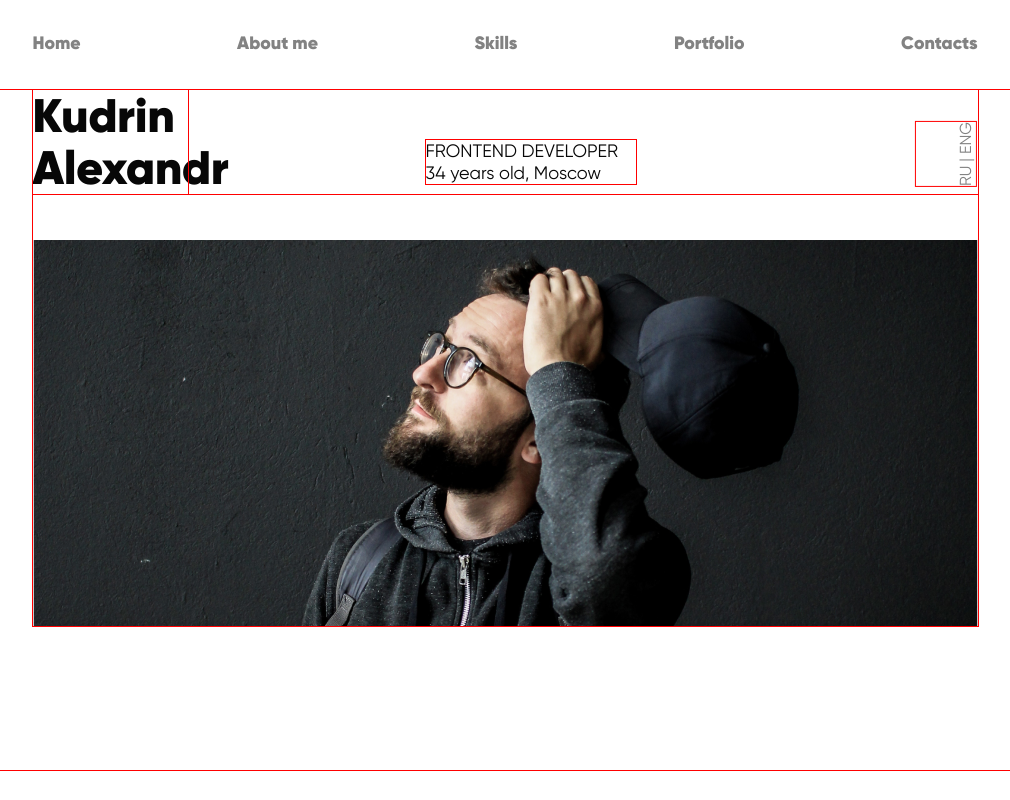
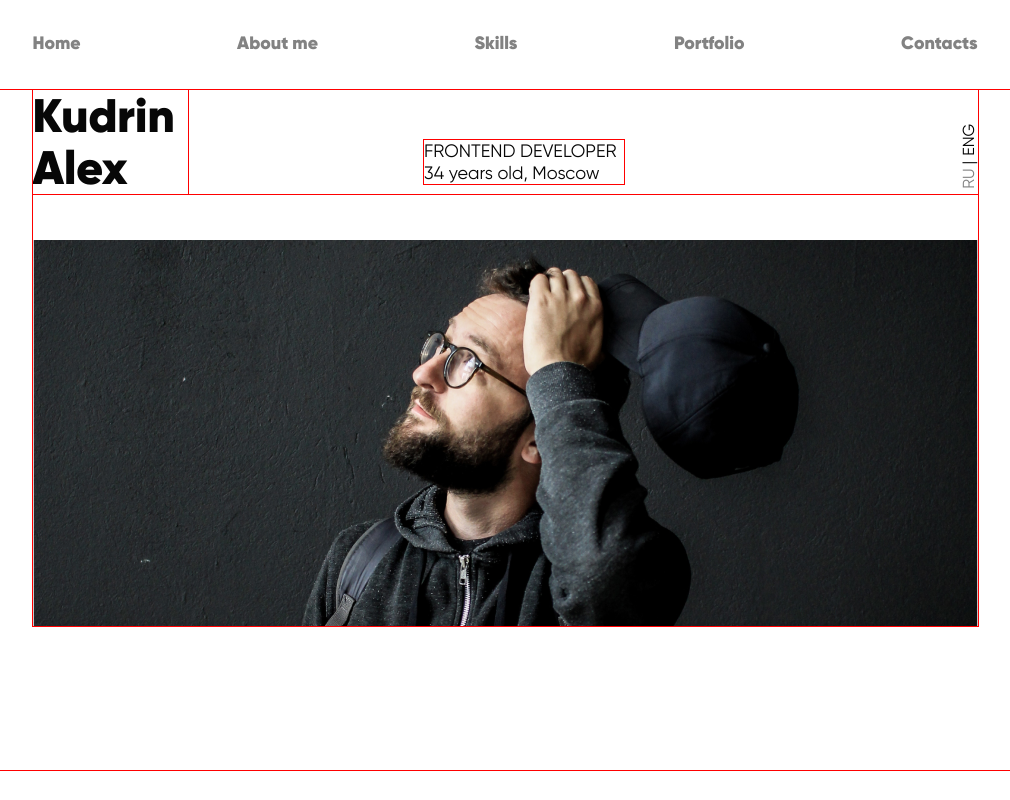
Before and after one commit to The-Mechanical-Ocean/my-portfolio, a React (Create React App) app: page / in a window 1280 px wide. Shown: the whole page, without its empty margins (135-1145 px from the left). Built offline with nearby package versions, Linux system fonts and the light colour scheme.

Commit message:
refactoring lang variant and burger

```diff
--- a/src/components/App/App.js
+++ b/src/components/App/App.js
@@ -1,15 +1,20 @@
-import React from 'react';
-import './App.css';
-import Header from '../Header/Header';
-import Hero from '../Hero/Hero';
+import React from "react";
+import "./App.css";
+import Header from "../Header/Header";
+import Hero from "../Hero/Hero";
+import { LangActiveContext } from "../../context/LangActiveContext";
 
 function App() {
+  const [isRu, setIsRu] = React.useState(false);
+
   return (
-    <div className='app'>
-    <Header/>
-    <Hero />
+    <div className="app">
+      <LangActiveContext.Provider value={{ lang: [isRu, setIsRu] }}>
+        <Header />
+        <Hero />
+      </LangActiveContext.Provider>
     </div>
-  )
+  );
 }
 
 export default App;
--- a/src/components/Hero/Hero.css
+++ b/src/components/Hero/Hero.css
@@ -46,15 +46,19 @@
 }
 
 .hero__profi {
-    margin: 0 40px 10px 0 ;
-    width: 210px;
+  margin: 0 40px 10px 0;
+  width: 200px;
   font-size: 18px;
   line-height: 22px;
   color: #070707;
   outline: 1px solid red;
 }
 
-  .hero__lang {
+.hero__profi-ru {
+  width: 226px;
+}
+
+/* .hero__lang {
   margin: 0px 0 10px 0;
   padding: 40px 0 0 0;
   font-size: 16px;
@@ -62,9 +66,46 @@
   color: #828282;
   transform: rotate(-90deg);
   outline: 1px solid red;
+} */
+
+.hero__container-lang {
+  width: 77px;
+  /* display: flex; */
+  /* justify-content: flex-end; */
+  /* align-items: flex-end; */
+  transform: rotate(-90deg);
+  /* margin-left: 30px; */
+  padding-top: 60px;
 }
+
+.hero__button-lang {
+  margin: 0;
+  margin-left: 5px;
+  padding: 0;
+  font-size: 16px;
+  color: #828282;
+  border: none;
+  text-decoration: none;
+  cursor: pointer;
+  background-color: transparent;
+  /* outline: 1px solid red; */
+}
+
+/* .hero__button-lang:nth-last-child(1) {
+  margin-left: 5px;
+} */
+
+.hero__button-lang:hover {
+  color: #090909;
+  transition: color 0.5s;
+}
+
+.hero__button-lang_active {
+  color: #000000;
+}
+
 .hero__foto {
-    background-image: url('../../images/hero__foto.png');
+  background-image: url("../../images/hero__foto.png");
   background-size: cover;
   width: 945px;
   height: 387px;
--- a/src/components/Hero/Hero.js
+++ b/src/components/Hero/Hero.js
@@ -1,25 +1,50 @@
 import React from "react";
-import './Hero.css';
+import "./Hero.css";
+import { LangActiveContext } from "../../context/LangActiveContext";
 
 function Hero() {
-    return (
+  const { lang } = React.useContext(LangActiveContext);
+  const [isRu, setIsRu] = lang;
+
+  return (
     <section className="hero">
       <div className="hero__container">
         <div className="hero__info-container">
           <h1 className="hero__name">
-            Kudrin Alexandr
+            {isRu ? "Кудрин Алекс" : "Kudrin Alex"}
           </h1>
-          <p className="hero__profi">
-            FRONTEND DEVELOPER 34 years old, Moscow
+          <p className={isRu ? "hero__profi hero__profi-ru" : "hero__profi"}>
+            {isRu
+              ? "ФРОНТЕНД-РАЗРАБОТЧИК 34 года, Москва"
+              : "FRONTEND DEVELOPER 34 years old, Moscow"}
           </p>
-          <p className="hero__lang">
-            RU | ENG
-          </p>
+          <div className="hero__container-lang">
+            <button
+              className={
+                isRu
+                  ? "hero__button-lang hero__button-lang_active"
+                  : "hero__button-lang"
+              }
+              onClick={() => setIsRu(true)}
+            >
+              RU <span className="hero__button-lang_active">| </span>
+            </button>
+            <button
+              className={
+                !isRu
+                  ? "hero__button-lang hero__button-lang_active"
+                  : "hero__button-lang"
+              }
+              onClick={() => setIsRu(false)}
+            >
+              ENG
+            </button>
+          </div>
         </div>
         <div className="hero__foto"></div>
       </div>
     </section>
-    )
+  );
 }
 
 export default Hero;
--- a/src/components/Navigation/Navigation.js
+++ b/src/components/Navigation/Navigation.js
@@ -1,10 +1,12 @@
 import React from "react";
+import { LangActiveContext } from "../../context/LangActiveContext";
 import "./Navigation.css";
 
-export default function Navigation() {
+export default function Navigation(props) {
+  const { lang } = React.useContext(LangActiveContext);
+  const [isRu, setIsRu] = lang;
   const [isMenuActive, setIsMenuActive] = React.useState(false);
   const [isMenuButton, setIsMenuButton] = React.useState(false);
-  const [isRu, setIsRu] = React.useState(false);
   const [width, setWidth] = React.useState(window.innerWidth);
 
   function handleResize(event) {
@@ -26,20 +28,20 @@ export default function Navigation() {
     };
   }, [width]);
 
-  console.log(width);
-  console.log(isMenuButton);
+  console.log(React.useContext(LangActiveContext));
+  console.log(isRu);
 
   function handleClickButtonMenu() {
     setIsMenuActive(!isMenuActive);
   }
 
-  function handleClickLangRu() {
-    setIsRu(true);
-  }
+  // function handleClickLangRu() {
+  //   props.handleClickLangRu();
+  // }
 
-  function handleClickLangEn() {
-    setIsRu(false);
-  }
+  // function handleClickLangEn() {
+  //   props.handleClickLangEn();
+  // }
 
   React.useEffect(() => {
     if (!isMenuActive) {
@@ -51,7 +53,11 @@ export default function Navigation() {
 
   return (
     <>
-      <nav className={isMenuButton ? "navigation navigation_inactive" : "navigation"}>
+      <nav
+        className={
+          isMenuButton ? "navigation navigation_inactive" : "navigation"
+        }
+      >
         <div className="navigation__link-container">
           <a href="#" className="navigation__link">
             {isRu ? "Домашняя страница" : "Home"}
@@ -73,20 +79,42 @@ export default function Navigation() {
 
       <button
         onClick={handleClickButtonMenu}
-        className={!isMenuButton ? "navigation__button navigation__button_inactive" : "navigation__button"}
+        className={
+          !isMenuButton
+            ? "navigation__button navigation__button_inactive"
+            : "navigation__button"
+        }
         typy="button"
       >
         <span
-          className={isMenuActive ? "navigation__span navigation__span_menu-active" : "navigation__span"}
+          className={
+            isMenuActive
+              ? "navigation__span navigation__span_menu-active"
+              : "navigation__span"
+          }
         ></span>
         <span
-          className={isMenuActive ? "navigation__span navigation__span_menu-active" : "navigation__span"}
+          className={
+            isMenuActive
+              ? "navigation__span navigation__span_menu-active"
+              : "navigation__span"
+          }
         ></span>
         <span
-          className={isMenuActive ? "navigation__span navigation__span_menu-active" : "navigation__span"}
+          className={
+            isMenuActive
+              ? "navigation__span navigation__span_menu-active"
+              : "navigation__span"
+          }
         ></span>
       </button>
-      <div className={isMenuActive ? "navigation__menu navigation__menu_active" : "navigation__menu"}>
+      <div
+        className={
+          isMenuActive
+            ? "navigation__menu navigation__menu_active"
+            : "navigation__menu"
+        }
+      >
         <nav className="navigation__nav-container">
           <a href="#" className="navigation__menu-link">
             {isRu ? "Домашняя страница" : "Home"}
@@ -111,7 +139,7 @@ export default function Navigation() {
                 ? "navigation__menu-button-lang navigation__menu-button-lang_active"
                 : "navigation__menu-button-lang"
             }
-            onClick={handleClickLangRu}
+            onClick={() => setIsRu(true)}
           >
             RU <span className="navigation__menu-button-lang_active">|</span>
           </button>
@@ -121,7 +149,7 @@ export default function Navigation() {
                 ? "navigation__menu-button-lang navigation__menu-button-lang_active"
                 : "navigation__menu-button-lang"
             }
-            onClick={handleClickLangEn}
+            onClick={() => setIsRu(false)}
           >
             ENG
           </button>
--- /dev/null
+++ b/src/context/LangActiveContext.js
@@ -0,0 +1,3 @@
+import React from "react";
+
+export const LangActiveContext = React.createContext();
```
Also changed, not shown: src/components/Header/Header.js (+6 -14 lines). Lines whose indentation alone changed are shown as unchanged.
